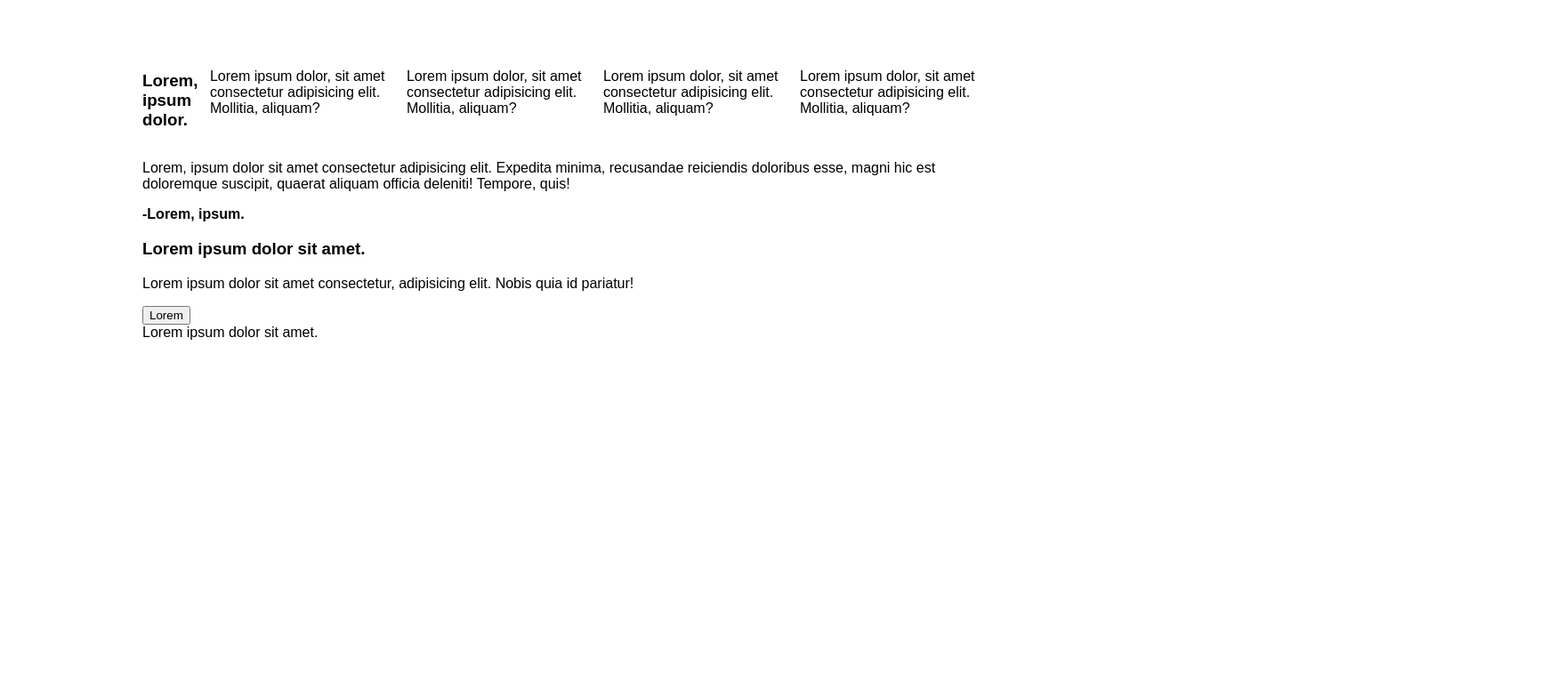
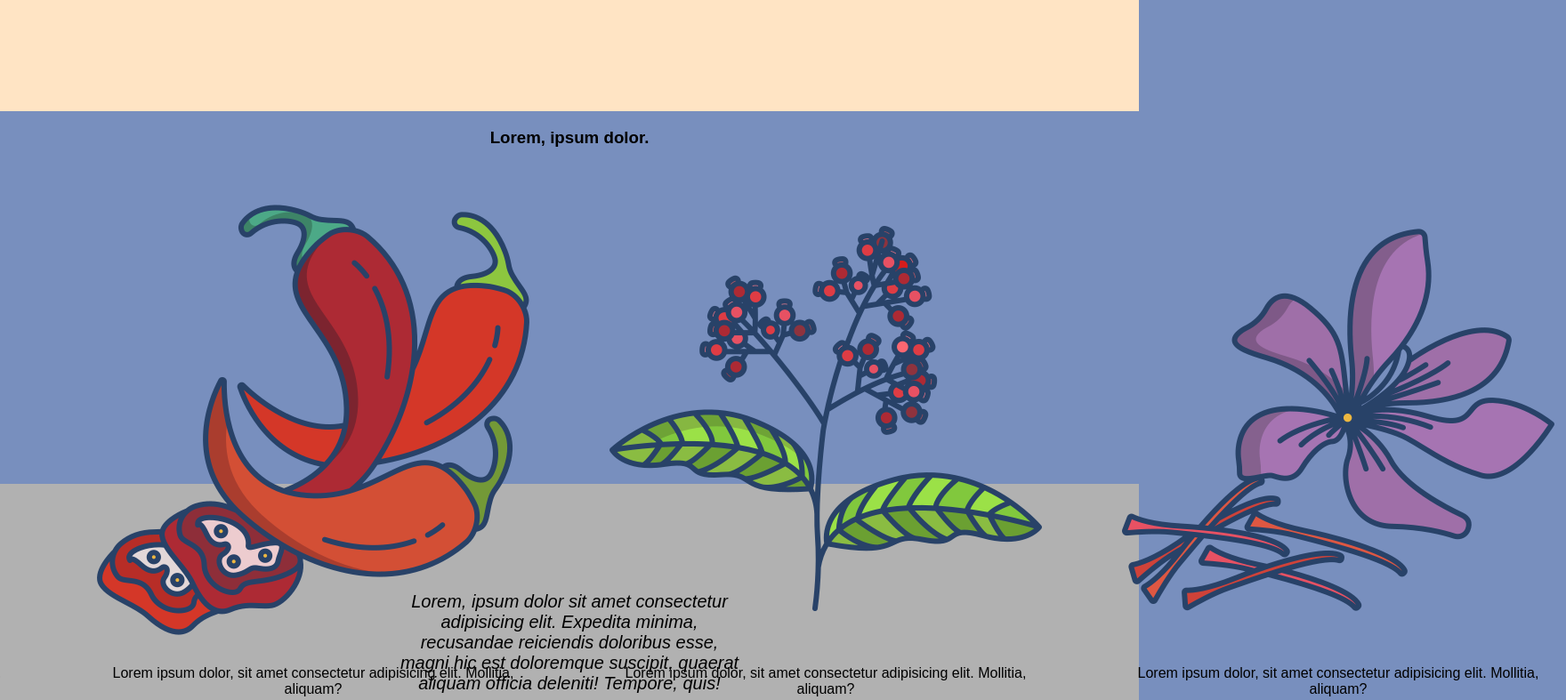
Before and after one commit to Berathus/Website, a plain HTML site: page index.html in a window 1280 px wide. Shown: the part 511-1298 px from the top of the page at 89% size, 1760 px wide, since content can reach past the window. Before the commit the page ends 894 px from the top, so only its background shows below. Drawn offline with Linux system fonts and the light colour scheme.

Commit message:
html completed style layouts completed created images folder

```diff
--- a/index.html
+++ b/index.html
@@ -28,36 +28,39 @@
         </div>
         <div class="container cardss">
             <h3>Lorem, ipsum dolor.</h3>
-            <div class="cards"></div>
+            <div class="cards">
                 <div class="card">
-                    <div></div>
+                    <img src="/images/barberry.png" alt="img">
                     <p>Lorem ipsum dolor, sit amet consectetur adipisicing elit. Mollitia, aliquam?</p>
                 </div>
                 <div class="card">
-                    <div></div>
+                    <img src="/images/chilli.png" alt="img">
                     <p>Lorem ipsum dolor, sit amet consectetur adipisicing elit. Mollitia, aliquam?</p>
                 </div>
                 <div class="card">
-                    <div></div>
+                    <img src="/images/pepper.png" alt="img">
                     <p>Lorem ipsum dolor, sit amet consectetur adipisicing elit. Mollitia, aliquam?</p>
                 </div>
                 <div class="card">
-                    <div></div>
+                    <img src="/images/saffron.png" alt="img">
                     <p>Lorem ipsum dolor, sit amet consectetur adipisicing elit. Mollitia, aliquam?</p>
+                </div>
                 </div>
         </div>
         <div class="container quote">
             <p>Lorem, ipsum dolor sit amet consectetur adipisicing elit. Expedita minima, recusandae reiciendis doloribus esse, magni hic est doloremque suscipit, quaerat aliquam officia deleniti! Tempore, quis!</p>
-            <b>-Lorem, ipsum.</b>
+            <b class="author">-Lorem, ipsum.</b>
         </div>
         <div class="container bottom">
            <div class="box-bottom">
-            <h3>Lorem ipsum dolor sit amet.</h3>
-            <p>Lorem ipsum dolor sit amet consectetur, adipisicing elit. Nobis quia id pariatur!</p>
-           </div>
-           <button class="button-bot">Lorem</button>
+            <div class="bottom-left">
+                <h3>Lorem ipsum dolor sit amet.</h3>
+                <p>Lorem ipsum dolor sit amet consectetur, adipisicing elit. </p>
+            </div>
+            <button class="button-bot">Lorem</button>
         </div>
-
+        </div>
+    </div>
 
     <footer class="footer">Lorem ipsum dolor sit amet.</footer>
 
--- a/style.css
+++ b/style.css
@@ -6,7 +6,10 @@ body {
     justify-content: center;
     margin: 0;
     padding: 0;
+    background-color: rgb(120, 143, 190);
 }
+
+/* header */
 
 header {
     display: flex;
@@ -14,9 +17,15 @@ header {
     align-items: center;
     flex-flow: row wrap;
     gap: 15%;
-    background-color: aqua;
+    background-color: rgb(37, 117, 182);
     height: 80px;
     width: 100%;
+}
+
+.logo {
+    font-size: 30px;
+    font-weight: bolder;
+    color: azure;
 }
 
 nav {
@@ -24,10 +33,12 @@ nav {
     gap: 16px;
 }
 
-.wrapper {
-    max-width: 60em;
-    margin-inline: auto;
+.header a {
+    text-decoration: none;
+    color: azure;
 }
+
+/* container title */
 
 .container.title {
     display: flex;
@@ -35,6 +46,7 @@ nav {
     align-items: center;
     padding: 10%;
     flex-flow: row nowrap;
+    background-color: bisque;
 }
 
 .box {
@@ -45,6 +57,7 @@ nav {
     height: 300px;
     justify-content: center;
     margin: 0;
+    padding: 0;
 }
 
 .box.left h2 {
@@ -84,5 +97,82 @@ nav {
 }
 
 .container.cardss {
+    margin: auto;
+    height: 400px;
+    max-width: 1000px;
+    margin-inline: auto;
+}
+
+.container.cardss h3 {
+    text-align: center;
+    font: bolder;
+    margin-bottom: 50px;
+}
+
+.cards {
     display: flex;
+    justify-content: center;
+    gap: 4em;
+    text-align: center;
 }
+
+.cards.card img {
+    flex: 1;
+    border: 5px solid blue;
+}
+
+/* container quote */
+
+.container.quote {
+    background-color: rgb(177, 177, 177);
+    margin: 0;
+    padding: 40px 35%;
+    height: 300px;
+    text-align: center;
+    display: flex;
+    flex-flow: column wrap;
+    justify-content: center;
+    font-size: 20px;
+    font-style: italic;
+}
+
+.author {
+    display: flex;
+    flex-direction: row-reverse;
+}
+
+/*container bottom */
+
+.container.bottom {
+    height: 250px;
+    display: flex;
+    justify-content: center;
+    align-items: center;
+}
+
+.box-bottom {
+    padding: 3em;
+    background-color: rgb(0, 176, 189);
+    display: flex;
+    border: 3px solid blue;
+    border-radius: 3px;
+}
+
+.button-bot {
+    max-height: 3em;
+    display: flex;
+    align-self: center;
+    margin-left: 100px;
+}
+
+/*footer*/
+
+.footer {
+    background-color: brown;
+    width: 100%;
+    height: 50px;
+    display: flex;
+    align-items: center;
+    justify-content: center;
+    color: aliceblue;
+}
```
Also changed, not shown: images/barberry.png (added), images/chilli.png (added), images/pepper.png (added), images/saffron.png (added).
